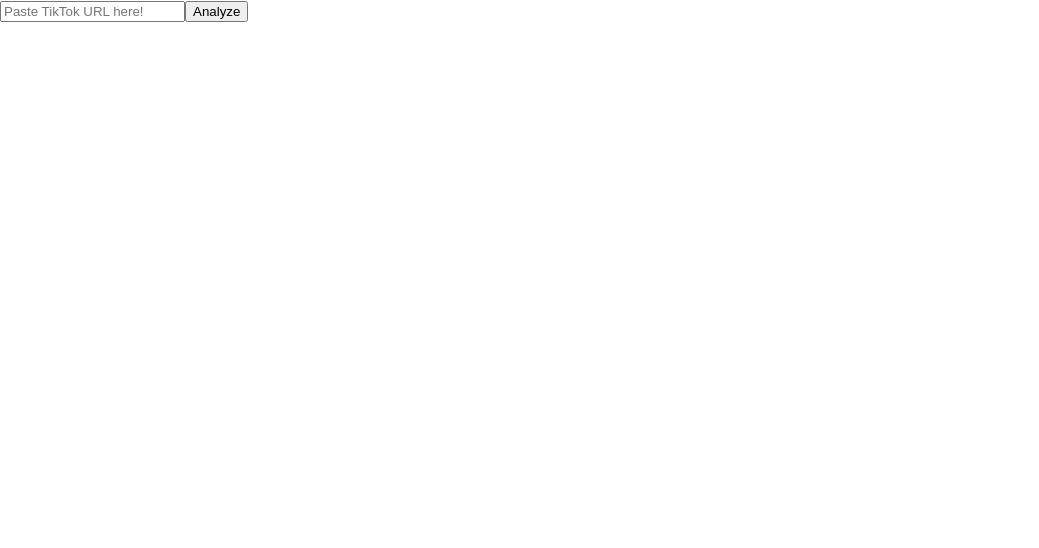
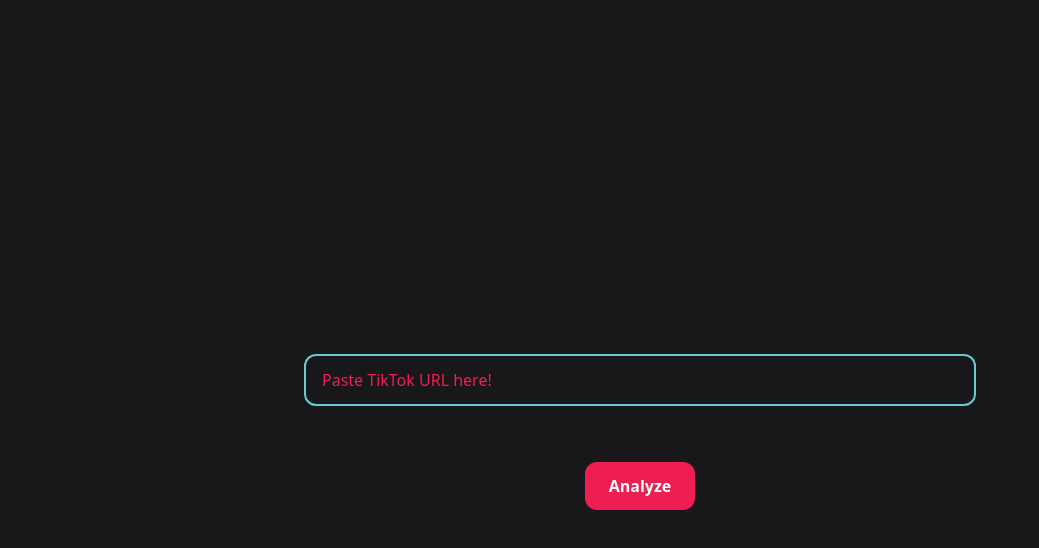
Before and after one commit to sujpatel/FakeTok, a React (Create React App) app in the folder frontend/faketok/: page / in a window 1280 px wide. Shown: the top 548 px of the page, without its empty margins (0-1039 px from the left). Built offline with nearby package versions, Linux system fonts and the light colour scheme.

Commit message:
up to date commit

```diff
--- a/frontend/faketok/package.json
+++ b/frontend/faketok/package.json
@@ -7,6 +7,8 @@
     "@testing-library/jest-dom": "^6.6.3",
     "@testing-library/react": "^16.3.0",
     "@testing-library/user-event": "^13.5.0",
+    "autoprefixer": "^10.4.21",
+    "postcss": "^8.5.6",
     "react": "^19.1.0",
     "react-dom": "^19.1.0",
     "react-scripts": "5.0.1",
@@ -35,5 +37,8 @@
       "last 1 firefox version",
       "last 1 safari version"
     ]
+  },
+  "devDependencies": {
+    "tailwindcss": "^3.4.17"
   }
 }
--- /dev/null
+++ b/frontend/faketok/postcss.config.js
@@ -0,0 +1,6 @@
+module.exports = {
+  plugins: {
+    tailwindcss: {},
+    autoprefixer: {},
+  },
+}
--- a/frontend/faketok/src/App.js
+++ b/frontend/faketok/src/App.js
@@ -36,14 +36,79 @@
 
   return (
     <div className="min-h-screen flex items-center justify-center text-white">
-      <form onSubmit={handleSubmit} className="flex flex-col items-center gap-4 mt-16 px-4">
-        <input type="text"
-          placeholder="Paste TikTok URL here!" value={url} onChange={(e) => setUrl(e.target.value)} className="w-[90vw] max-w-2xl px-4 py-3 mb-10 bg-[#010101] text-white  border-[#69C9D0] border-[2px] placeholder-[#EE1D52] rounded-xl focus:outline-none focus:ring-4 focus:ring-[#69C9D0]   transition"></input>
-        <button type="submit" className="px-6 py-3 font-semibold text-white bg-[#EE1D52] hover:bg-[#d81a4b] rounded-xl transition">Analyze</button>
-      </form>
+      {!data ? (
+        <form
+          onSubmit={handleSubmit} className="flex flex-col items-center gap-4 mt-16 px-4">
+          <input
+            type="text"
+            placeholder="Paste TikTok URL here!"
+            value={url}
+            onChange={(e) => setUrl(e.target.value)}
+            className="w-[90vw] max-w-2xl px-4 py-3 mb-10 bg-zinc-900 text-white  border-[#69C9D0] border-[2px] placeholder-[#EE1D52] rounded-xl focus:outline-none focus:ring-4 focus:ring-[#69C9D0]   transition">
+          </input>
+          <button
+            type="submit"
+            className="px-6 py-3 font-semibold text-white bg-[#EE1D52] hover:bg-[#d81a4b] rounded-xl transition">Analyze</button>
+        </form>
+      ) : (
+        <div className="w-full max-w-3xl space-y-6">
+          <h2 className="text-2xl font-bold text-[#69C9D0]">Transcript</h2>
+          <div className="text-lg leading-relaxed flex flex-wrap gap-1">
+            {renderAnnotatedTranscript(data.transcript, data.false_claims)}
+          </div>
 
+          <button onClick={() => setData(null)}
+            className="mt-6 px-4 py-2 bg-zinc-700 hover:bg-zinc-600 rounded-md text-sm"
+          >
+            Analyze Another Video
+          </button>
+        </div>
+      )}
     </div >
   );
 }
 
+function renderAnnotatedTranscript(transcript, claims) {
+  if (!claims || claims.length === 0) return transcript;
+
+  const fragments = [];
+  let current = transcript;
+
+  claims.forEach(({ claim, grounded_explanation, source }) => {
+    const index = current.toLowerCase().indexOf(claim.toLowerCase());
+    if (index === -1) return;
+
+    const before = current.slice(0, index);
+    const match = current.slice(index, index + claim.length);
+    const after = current.slice(index + claim.length);
+
+    if (before) fragments.push(before);
+
+    fragments.push(
+      <span
+        key={match + Math.random()}
+        className="underline decoration-[#EE1D52] decoration-2 cursor-pointer group relative">
+        {match}
+        <span className="absolute left-0 top-full mt-1 z-10 hidden group-hover:block bg-zinc-800 text-sm text-white p-2 rounded-lg w-72 shadow-xl">
+          {grounded_explanation}
+          {source?.url && (
+            <div className="mt-2">
+              <a
+                href={source.url}
+                target="_blank"
+                rel="noopener noreferrer"
+                className="text-[#69C9D0] underline"
+              >
+                Source: {source.title}
+              </a>
+            </div>
+          )}
+        </span>
+      </span>
+    );
+    current = after;
+  });
+  if (current) fragments.push(current);
+  return fragments;
+}
 export default App;
--- a/frontend/faketok/src/index.css
+++ b/frontend/faketok/src/index.css
@@ -1,13 +1,7 @@
+@tailwind base;
+@tailwind components;
+@tailwind utilities;
+
 body {
-  margin: 0;
-  font-family: -apple-system, BlinkMacSystemFont, 'Segoe UI', 'Roboto', 'Oxygen',
-    'Ubuntu', 'Cantarell', 'Fira Sans', 'Droid Sans', 'Helvetica Neue',
-    sans-serif;
-  -webkit-font-smoothing: antialiased;
-  -moz-osx-font-smoothing: grayscale;
+  @apply bg-zinc-900 text-white font-sans;
 }
-
-code {
-  font-family: source-code-pro, Menlo, Monaco, Consolas, 'Courier New',
-    monospace;
-}
--- /dev/null
+++ b/frontend/faketok/tailwind.config.js
@@ -0,0 +1,10 @@
+/** @type {import('tailwindcss').Config} */
+module.exports = {
+  content: [
+    "./src/**/*.{js,jsx,ts,tsx}"
+  ],
+  theme: {
+    extend: {},
+  },
+  plugins: [],
+}
```
Also changed, not shown: 1 other file (tests, documents, lock files or other folders).
